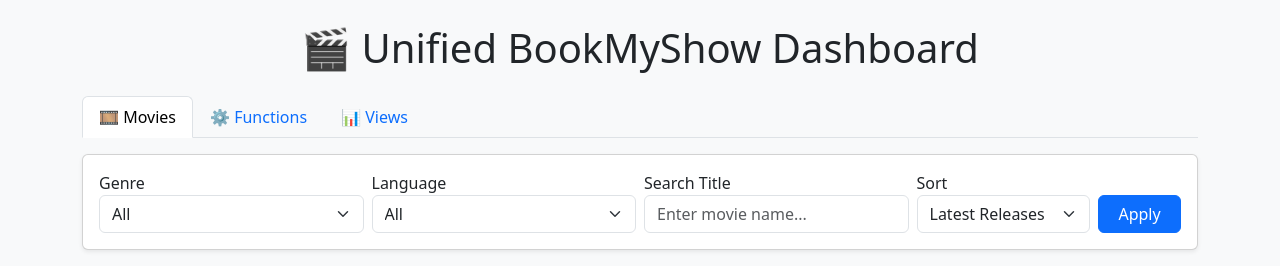
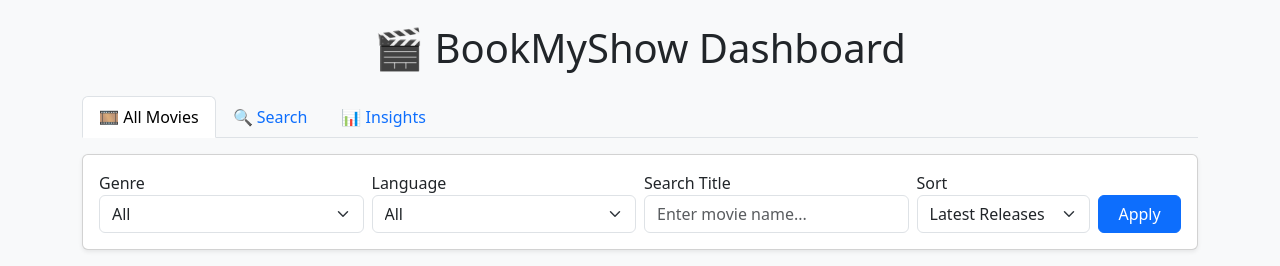
Before and after one commit to kjuhi-18/Book-My-Show-Analysis, a Flask app: page / in a window 1280 px wide. Shown: the top 266 px of the page. Run offline with Flask 3, Linux system fonts and the light colour scheme; data that the repository does not hold is empty.

Commit message:
Update index.html

```diff
--- a/dashboard/templates/index.html
+++ b/dashboard/templates/index.html
@@ -8,14 +8,14 @@
 
 <body class="bg-light">
 <div class="container py-4">
-  <h1 class="text-center mb-4">🎬 Unified BookMyShow Dashboard</h1>
+  <h1 class="text-center mb-4">🎬 BookMyShow Dashboard</h1>
 
   <!-- Tabs -->
   <ul class="nav nav-tabs mb-3">
-    <li class="nav-item"><button class="nav-link active" data-bs-toggle="tab" data-bs-target="#movies">🎞️ Movies</button></li>
-    <li class="nav-item"><button class="nav-link" data-bs-toggle="tab" data-bs-target="#functions">⚙️ Functions</button></li>
+    <li class="nav-item"><button class="nav-link active" data-bs-toggle="tab" data-bs-target="#movies">🎞️ All Movies</button></li>
+    <li class="nav-item"><button class="nav-link" data-bs-toggle="tab" data-bs-target="#functions">🔍 Search</button></li>
 
-    <li class="nav-item"><button class="nav-link" data-bs-toggle="tab" data-bs-target="#views">📊 Views</button></li>
+    <li class="nav-item"><button class="nav-link" data-bs-toggle="tab" data-bs-target="#views">📊 Insights</button></li>
   </ul>
 
   <div class="tab-content">
```
